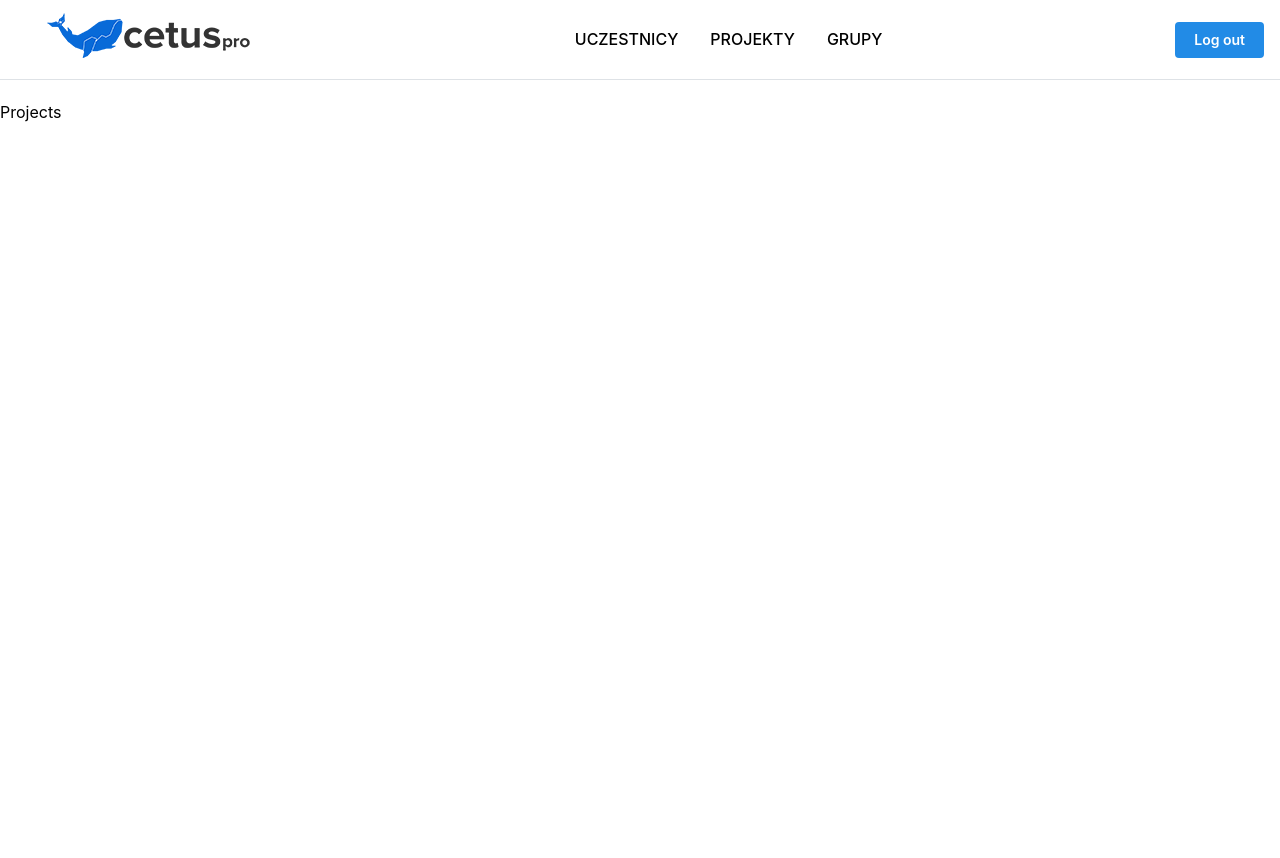
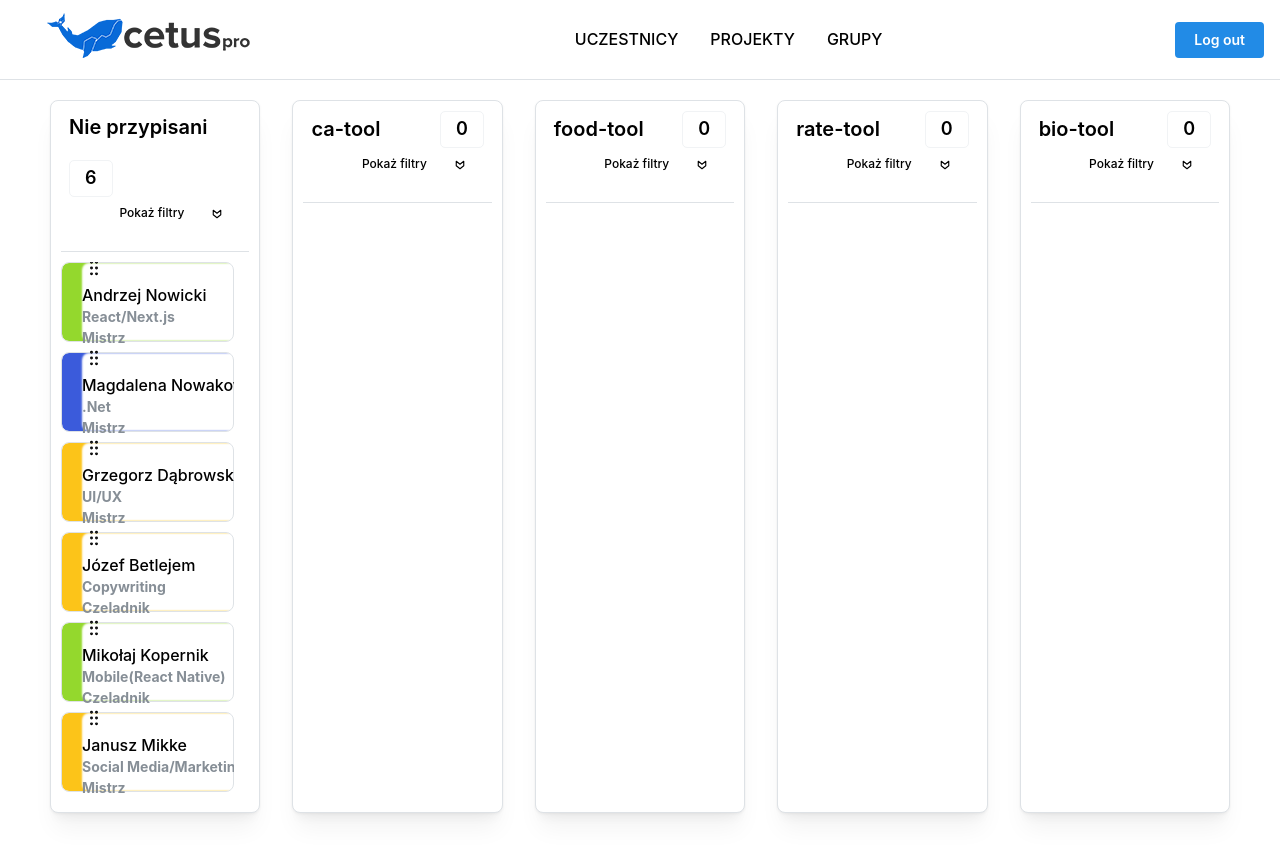
Before and after one commit to Engarr/ca-tool, a Next.js app: page /admin/projekty in a window 1280 px wide. Shown: the top 858 px of the page. Before the commit the page ends 800 px from the top, so only its background shows below. Built offline with nearby package versions, Linux system fonts and the light colour scheme.

Commit message:
add projects panel

```diff
--- a/app/admin/_components/kanban-board/kanban-board.tsx
+++ b/app/admin/_components/kanban-board/kanban-board.tsx
@@ -1,15 +1,24 @@
 'use client';
 import React from 'react';
 import KanbanColumn from '../kanban-column/kanban-column';
-import { columnList } from '../../_lib/tempMember';
+import KanbanColumnProject from '../kanban-column-project/kanban-column-project';
 import { Flex, ScrollArea } from '@mantine/core';
 import { DndProvider } from 'react-dnd';
 import { HTML5Backend } from 'react-dnd-html5-backend';
-import { useMemberListContext } from '@/context/member-list-context';
+import { MemberType } from '../../_types/member-type';
+import { KanbanColumnType } from '../../_types/kanban-column-type';
 
-const KanbanBoard = () => {
-	const { newMemberList } = useMemberListContext();
+type KanbanBoardType = {
+	kanbanMemberList: MemberType[];
+	columnList: KanbanColumnType[];
+	isProjectBoard: boolean;
+};
 
+const KanbanBoard = ({
+	kanbanMemberList,
+	columnList,
+	isProjectBoard,
+}: KanbanBoardType) => {
 	return (
 		<DndProvider backend={HTML5Backend}>
 			<ScrollArea scrollbarSize={10}>
@@ -19,13 +28,26 @@ const KanbanBoard = () => {
 					px={50}
 					mb={50}
 				>
-					{columnList.map((col) => (
+					{!isProjectBoard &&
+						columnList.map((col) => (
 							<KanbanColumn
 								key={col.id}
 								title={col.title}
 								column={col}
-							members={newMemberList.filter(
+								members={kanbanMemberList.filter(
 									(member) => member.columnId === col.id
+								)}
+							/>
+						))}
+					{isProjectBoard &&
+						columnList.map((col) => (
+							<KanbanColumnProject
+								key={col.id}
+								title={col.title}
+								column={col}
+								members={kanbanMemberList.filter(
+									(member) =>
+										member.assignedToProjectId === col.id
 								)}
 							/>
 						))}
--- /dev/null
+++ b/app/admin/_components/kanban-column-project/kanban-column-project.module.css
@@ -0,0 +1,6 @@
+
+.overColumn {
+  border: 2px solid var(--mantine-color-blue-5);
+  background-color: var(--mantine-color-blue-1);
+  transition: background-color 0.3s, border 0.3;
+}
--- /dev/null
+++ b/app/admin/_components/kanban-column-project/kanban-column-project.tsx
@@ -0,0 +1,84 @@
+import React, { useMemo, useState } from 'react';
+import { Card, Divider, ScrollArea } from '@mantine/core';
+import classes from './kanban-column-project.module.css';
+import KanbanMemberCard from '../kanban-member-card/kanban-member-card';
+import { Id, MemberType } from '../../_types/member-type';
+import { KanbanColumnType } from '../../_types/kanban-column-type';
+import {
+	sortUsersByValue,
+	filterUsersByValue,
+} from '../../_lib/members-list-management-functions';
+import { useDrop } from 'react-dnd';
+import { useMemberListContext } from '@/context/member-list-context';
+import ColumnTitle from '../kanban-column-title/columnt-title';
+import ColumnFilterMenu from '../column-filter-menu/column-filter-menu';
+import { addMemberToProject } from '../../_lib/dnd-functions';
+
+type KanbanColumnProps = {
+	title: string;
+	column: KanbanColumnType;
+	members: MemberType[];
+};
+
+const KanbanColumnProject = ({ column, title, members }: KanbanColumnProps) => {
+	const { setNewMemberList } = useMemberListContext();
+	const [sortFilterValues, setSortFilterValue] = useState<{
+		sortValue: string | null;
+		filterValue: string | null;
+	}>({
+		sortValue: '',
+		filterValue: '',
+	});
+	const [{ isOver }, drop] = useDrop(() => ({
+		accept: 'Member',
+		drop: (member: { id: Id }) =>
+			addMemberToProject(member.id, column.id, setNewMemberList),
+		collect: (monitor) => ({
+			isOver: !!monitor.isOver(),
+		}),
+	}));
+
+	const filteredAndSortedMembers = useMemo(() => {
+		let newMembersList = members;
+		if (sortFilterValues.sortValue)
+			newMembersList = sortUsersByValue(
+				sortFilterValues.sortValue,
+				members
+			);
+		if (sortFilterValues.filterValue)
+			newMembersList = filterUsersByValue(
+				sortFilterValues.filterValue,
+				members
+			);
+		return newMembersList;
+	}, [members, sortFilterValues]);
+
+	return (
+		<Card
+			ref={drop}
+			key={title}
+			shadow='md'
+			radius='md'
+			withBorder
+			padding='xs'
+			className={`${isOver ? classes.overColumn : ''}`}
+			w={400}
+		>
+			<ColumnTitle memberCount={members.length} title={column.title} />
+			<ColumnFilterMenu
+				setSortFilterValue={setSortFilterValue}
+				sortFilterValues={sortFilterValues}
+			/>
+			<Divider py={5} />
+			<ScrollArea scrollbarSize={6} pr={15} mah={650}>
+				{filteredAndSortedMembers.map((member) => (
+					<React.Fragment key={member.id}>
+						<KanbanMemberCard member={member} />
+					</React.Fragment>
+				))}
+			</ScrollArea>
+		</Card>
+	);
+};
+
+export default KanbanColumnProject;
--- a/app/admin/_components/project-box/project-box.tsx
+++ b/app/admin/_components/project-box/project-box.tsx
@@ -6,7 +6,7 @@ import ColumntTitle from '../kanban-column-title/columnt-title';
 import classes from './project-box.module.css';
 import { useDrop } from 'react-dnd';
 import { useMemberListContext } from '@/context/member-list-context';
-import { addMemberToProject } from '../../_lib/dnd-functions';
+import { addMemberToProjectAndChangeColumn } from '../../_lib/dnd-functions';
 
 type ProjectBoxType = {
 	projectBox: ProjectType;
@@ -24,7 +24,7 @@ const ProjectBox = ({
 	const [{ isOver }, drop] = useDrop(() => ({
 		accept: 'Member',
 		drop: (member: { id: Id }) =>
-			addMemberToProject(
+			addMemberToProjectAndChangeColumn(
 				member.id,
 				columnId,
 				projectBox.id,
@@ -41,10 +41,11 @@ const ProjectBox = ({
 			mih={100}
 			className={` ${isOver ? classes.overProject : ''}`}
 			mb={'md'}
-      ref={drop}>
+			ref={drop}
+		>
 			<ColumntTitle
 				memberCount={projectMembers.length}
-        title={projectBox.projectTitle}
+				title={projectBox.title}
 			/>
 			<Divider py={5} />
 			<ScrollArea pr={15} scrollbarSize={4}>
--- a/app/admin/_components/user-management-menu/user-management-menu.tsx
+++ b/app/admin/_components/user-management-menu/user-management-menu.tsx
@@ -126,7 +126,7 @@ const UserManagementMenu = ({
                           onClick={() =>
                             handlerMoveUserToSelectedProject(project.id, col.id)
                           }>
-                          {project.projectTitle}
+                          {project.title}
                         </Text>
                       ))}
                     </ScrollArea>
--- a/app/admin/_lib/dnd-functions.ts
+++ b/app/admin/_lib/dnd-functions.ts
@@ -21,7 +21,7 @@ export const addMemberToColumn = (
 	});
 };
 
-export const addMemberToProject = (
+export const addMemberToProjectAndChangeColumn = (
 	memberId: Id,
 	columnId: Id,
 	projectBoxId: Id,
@@ -41,3 +41,21 @@ export const addMemberToProject = (
 		});
 	});
 };
+export const addMemberToProject = (
+	memberId: Id,
+	projectId: Id,
+	setNewMemberList: React.Dispatch<React.SetStateAction<MemberType[]>>
+) => {
+	setNewMemberList((memberList) => {
+		return memberList.map((m) => {
+			if (m.id === memberId) {
+				return {
+					...m,
+					assignedToProjectId: projectId,
+				};
+			} else {
+				return m;
+			}
+		});
+	});
+};
--- a/app/admin/_lib/tempMember.ts
+++ b/app/admin/_lib/tempMember.ts
@@ -12,12 +12,11 @@ export const columnList: KanbanColumnType[] = [
 ];
 
 export const confirmedProjectList: ProjectType[] = [
-  { id: 'notAssigned', projectTitle: 'Nie przypisani' },
-  { id: 'ca-tool', projectTitle: 'ca-tool' },
-  { id: 'food-tool', projectTitle: 'food-tool' },
-  { id: 'rate-tool', projectTitle: 'rate-tool' },
-  { id: 'bio-tool', projectTitle: 'bio-tool' },
-  { id: 'bio-tool2', projectTitle: 'bio-tool2' },
+  { id: '1', title: 'Nie przypisani' },
+  { id: '2', title: 'ca-tool' },
+  { id: '3', title: 'food-tool' },
+  { id: '4', title: 'rate-tool' },
+  { id: '5', title: 'bio-tool' },
 ];
 
 export const memberList: MemberType[] = [
@@ -30,7 +29,7 @@ export const memberList: MemberType[] = [
       role: 'React/Next.js',
     },
     note: 'Tekst notatki',
-    assignedToProjectId: 'notAssigned',
+    assignedToProjectId: '1',
     range: 3,
   },
   {
@@ -143,7 +142,7 @@ export const memberList: MemberType[] = [
       domain: 'Backend',
       role: '.Net',
     },
-    assignedToProjectId: 'notAssigned',
+    assignedToProjectId: '1',
     range: 3,
   },
   {
@@ -154,7 +153,7 @@ export const memberList: MemberType[] = [
       domain: 'Others',
       role: 'UI/UX',
     },
-    assignedToProjectId: 'notAssigned',
+    assignedToProjectId: '1',
     range: 3,
   },
   {
@@ -277,7 +276,7 @@ export const memberList: MemberType[] = [
       domain: 'Others',
       role: 'Copywriting',
     },
-    assignedToProjectId: 'notAssigned',
+    assignedToProjectId: '1',
     range: 2,
   },
   {
@@ -288,7 +287,7 @@ export const memberList: MemberType[] = [
       domain: 'Frontend',
       role: 'Mobile(React Native)',
     },
-    assignedToProjectId: 'notAssigned',
+    assignedToProjectId: '1',
     range: 2,
   },
   {
@@ -299,7 +298,7 @@ export const memberList: MemberType[] = [
       domain: 'Others',
       role: 'Social Media/Marketing',
     },
-    assignedToProjectId: 'notAssigned',
+    assignedToProjectId: '1',
     range: 3,
   },
   {
--- a/app/admin/_types/project-type.ts
+++ b/app/admin/_types/project-type.ts
@@ -2,5 +2,5 @@ import { Id } from './member-type';
 
 export type ProjectType = {
   id: Id;
-  projectTitle: string;
+  title: string;
 };
--- a/app/admin/layout.tsx
+++ b/app/admin/layout.tsx
@@ -1,12 +1,13 @@
 import React from 'react';
 import AdminNavigation from '@/app/admin/_components/admin-navigation/admin-navigation';
+import MemberListContextProvider from '@/context/member-list-context';
 
 const Layout = ({ children }: { children: React.ReactNode }) => {
 	return (
-		<div>
+		<MemberListContextProvider>
 			<AdminNavigation />
 			{children}
-		</div>
+		</MemberListContextProvider>
 	);
 };
 
--- a/app/admin/projekty/page.tsx
+++ b/app/admin/projekty/page.tsx
@@ -1,9 +1,21 @@
-import React from 'react'
+'use client';
+import React from 'react';
+import KanbanBoard from '../_components/kanban-board/kanban-board';
+import { useMemberListContext } from '@/context/member-list-context';
+import { confirmedProjectList } from '../_lib/tempMember';
 
 const Projects = () => {
-  return (
-    <div>Projects</div>
-  )
-}
+	const { newMemberList } = useMemberListContext();
 
-export default Projects
+	return (
+		<div>
+			<KanbanBoard
+				kanbanMemberList={newMemberList}
+				columnList={confirmedProjectList}
+				isProjectBoard={true}
+			/>
+		</div>
+	);
+};
+
+export default Projects;
```
Also changed, not shown: app/admin/page.tsx (+9 -4 lines). Lines whose indentation alone changed are shown as unchanged.
